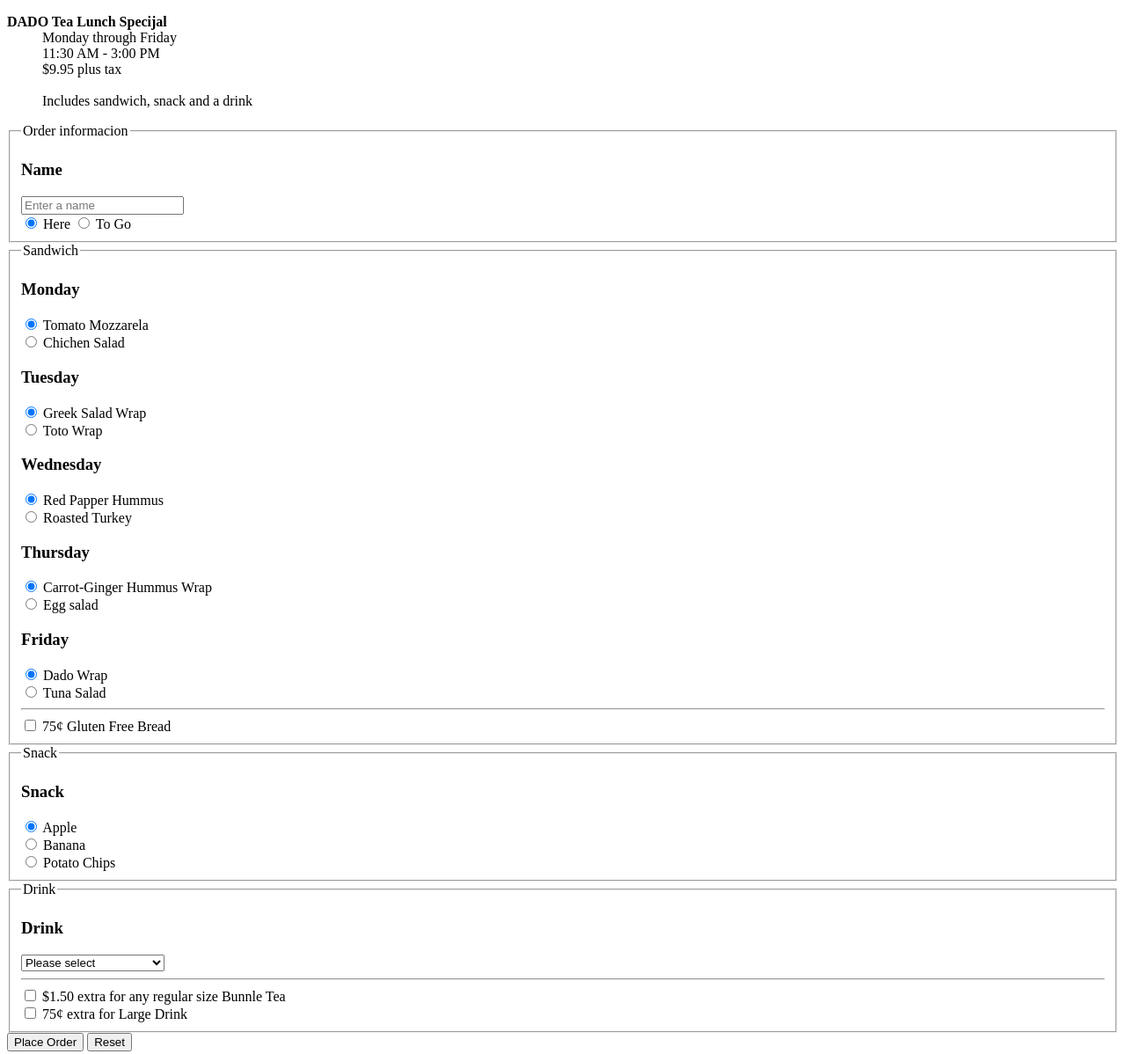
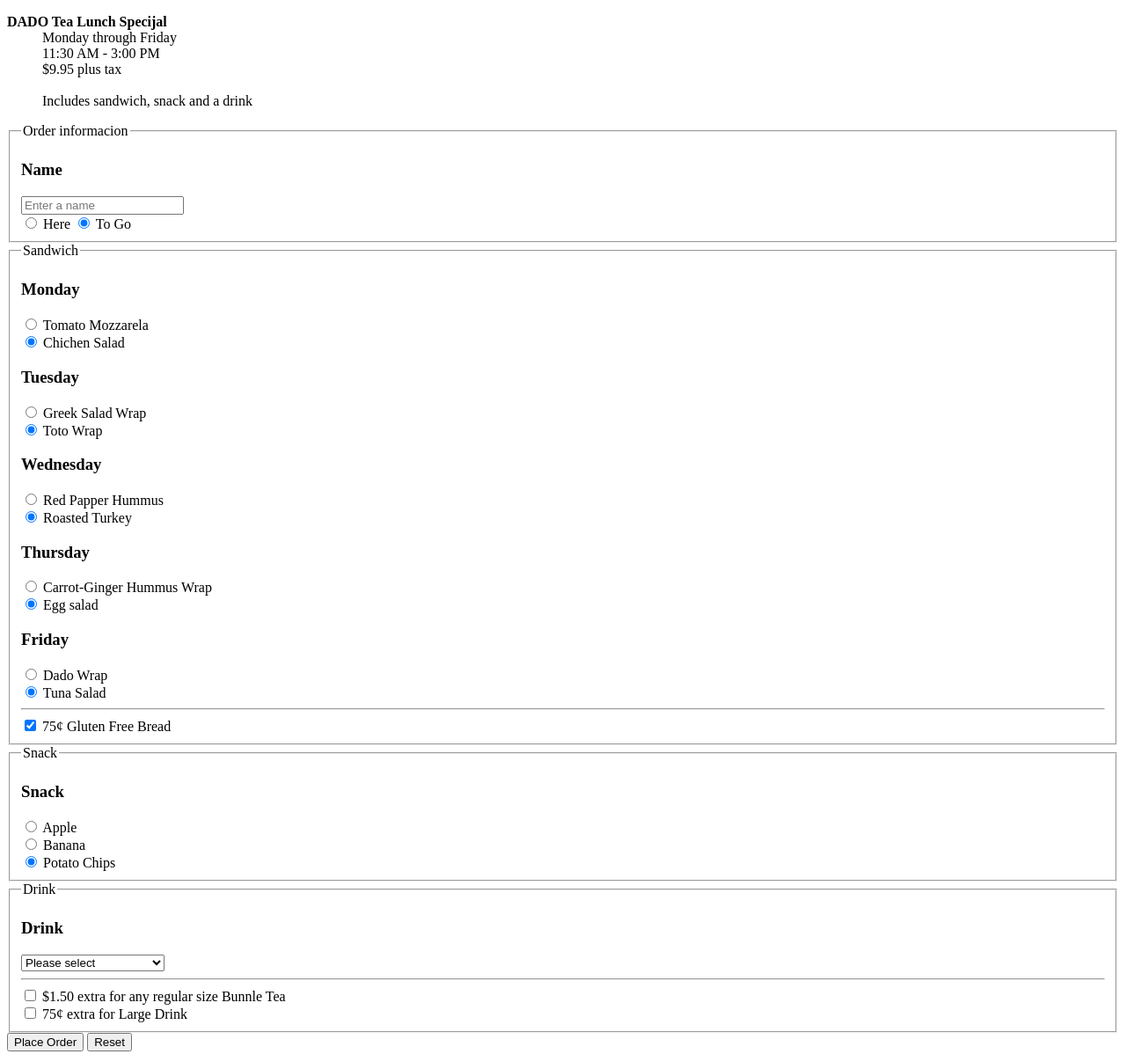
Before and after one commit to ggorgijova95-glitch/Example-Repository, a plain HTML site: page formmenuhtml/formmenu.html in a window 1280 px wide. Shown: the whole page at 88% size. Drawn offline with Linux system fonts and the light colour scheme.

Commit message:
finalyyy

```diff
--- a/formmenuhtml/formmenu.html
+++ b/formmenuhtml/formmenu.html
@@ -25,45 +25,45 @@
         <label for="user_name"></label>
         <input type="text" name="username" id="user_name" required placeholder="Enter a name" />
           <br/>
-        <input type="radio" name="option" id="Here" value="here" checked />
+            <input type="radio" name="option" id="Here" value="here" checked />
             <label for="rock">Here</label>
-            <input type="radio" name="option" id="to go" value="to go" />
+            <input type="radio" name="option" id="to go" value="to go" checked />
             <label for="To Go">To Go</label>
     </fieldset>
-<fieldset>
+    <fieldset>
     <legend>Sandwich</legend>
     <h3><b>Monday</b></h3>
         <input type="radio" name="Monday" id="Tomato Mozzarella" value="Tomato Mozzarella" checked />
         <label for="Tomato Mozzarela">Tomato Mozzarela</label><br />
 
-        <input type="radio" name="Monday" id="Chicken Salad" value="ham" />
+        <input type="radio" name="Monday" id="Chicken Salad" value="Chichen salad" checked/>
         <label for="Chicken Salad">Chichen Salad</label><br />
     <h3><b>Tuesday</b></h3>
         <input type="radio" name="Tuesday" id="Greek Salad Wrap" value="Greek Salad Wrap" checked />
         <label for="Greek Salad Wrap ">Greek Salad Wrap </label><br />
 
-        <input type="radio" name="Tuesday" id="Toto Wrap " value="Toto Wrap" />
+        <input type="radio" name="Tuesday" id="Toto Wrap " value="Toto Wrap" checked />
         <label for="Toto Wrap">Toto Wrap</label><br />
     <h3><b>Wednesday</b></h3>
         <input type="radio" name="Wednesday" id="Red Papper Hummus" value="Red Papper Hummus" checked />
         <label for="Red Papper Hummus ">Red Papper Hummus</label><br />
 
-        <input type="radio" name="Wednesday" id="Roasted Turkey" value="Roasted Turkey" />
+        <input type="radio" name="Wednesday" id="Roasted Turkey" value="Roasted Turkey" checked />
         <label for="Roasted Turkey">Roasted Turkey</label><br />
 <h3><b>Thursday</b></h3>
         <input type="radio" name="Thursday" id="Carrot-Ginger Hummus Wrap" value="Carrot-Ginger Hummus Wrap" checked />
         <label for="Carrot-Ginger Hummus Wrap">Carrot-Ginger Hummus Wrap</label><br />
 
-        <input type="radio" name="Thursday" id="Egg Salad" value="Egg Salad" />
+        <input type="radio" name="Thursday" id="Egg Salad" value="Egg Salad" checked />
         <label for="Egg salad">Egg salad</label><br />
     <h3><b>Friday</b></h3>
         <input type="radio" name="Friday" id="Dado Wrap" value="Dado Wrap" checked />
         <label for="Dado Wrap">Dado Wrap</label><br />
 
-        <input type="radio" name="Friday" id="Tuna Salad" value="Tuna Salad" />
+        <input type="radio" name="Friday" id="Tuna Salad" value="Tuna Salad" checked />
         <label for="Tuna Salad">Tuna Salad</label><br />
         <hr />
-        <input type="checkbox" name="service" id="75&#162 Gluten Free Bread " value="Gluten Free Bread">
+        <input type="checkbox" name="service" id="75&#162 Gluten Free Bread " value="Gluten Free Bread" checked>
             <label for="Gluten Free Bread">75&#162 Gluten Free Bread</label>
     </fieldset>
     <fieldset>
@@ -71,9 +71,9 @@
         <h3><b>Snack</b></h3>
         <input type="radio" name="snack" id="Apple" value="Apple" checked />
         <label for="Apple">Apple</label><br />
-        <input type="radio" name="snack" id="Banana" value="Banana" />
+        <input type="radio" name="snack" id="Banana" value="Banana" checked />
         <label for="Banana">Banana</label><br />
-        <input type="radio" name="snack" id="Potato Chips" value="Potato Chips" />
+        <input type="radio" name="snack" id="Potato Chips" value="Potato Chips" checked />
         <label for="Potato Chips">Potato Chips</label><br />
          </fieldset>
     <fieldset>
@@ -92,14 +92,15 @@
             </select>
             <hr/>
          <input type="checkbox" name="Drink" id="&#36;1.50 extra for any regular size Bunnle Tea " value="Buble Tea">
-            <label for="&#36;1.50 extra for any regular size Bunnle Tea"> $1.50 extra for any regular size Bunnle Tea</label>
+            <label for="Buble Tea"> $1.50 extra for any regular size Bunnle Tea</label>
             <br/>
          <input type="checkbox" name="Drink" id="75&#162 extra for Large Drink " value="Large Drink">
-            <label for="75&#162 extra for Large Drink ">75&#162 extra for Large Drink </label>
+            <label for="Large drink ">75&#162 extra for Large Drink </label>
         </fieldset>
         <input type="submit" value="Place Order">
         <input type="reset" value="Reset">
 
+
 </form>
 </body>
 </html>
```
